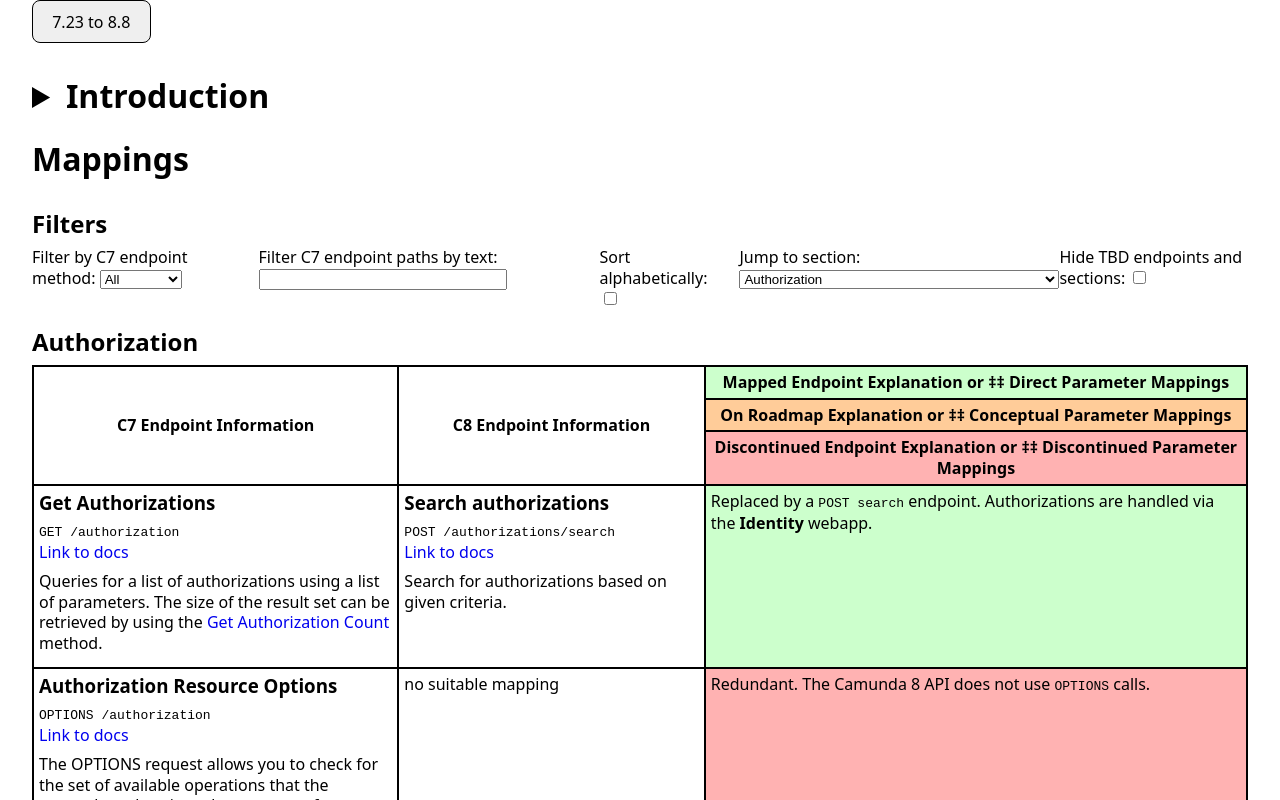
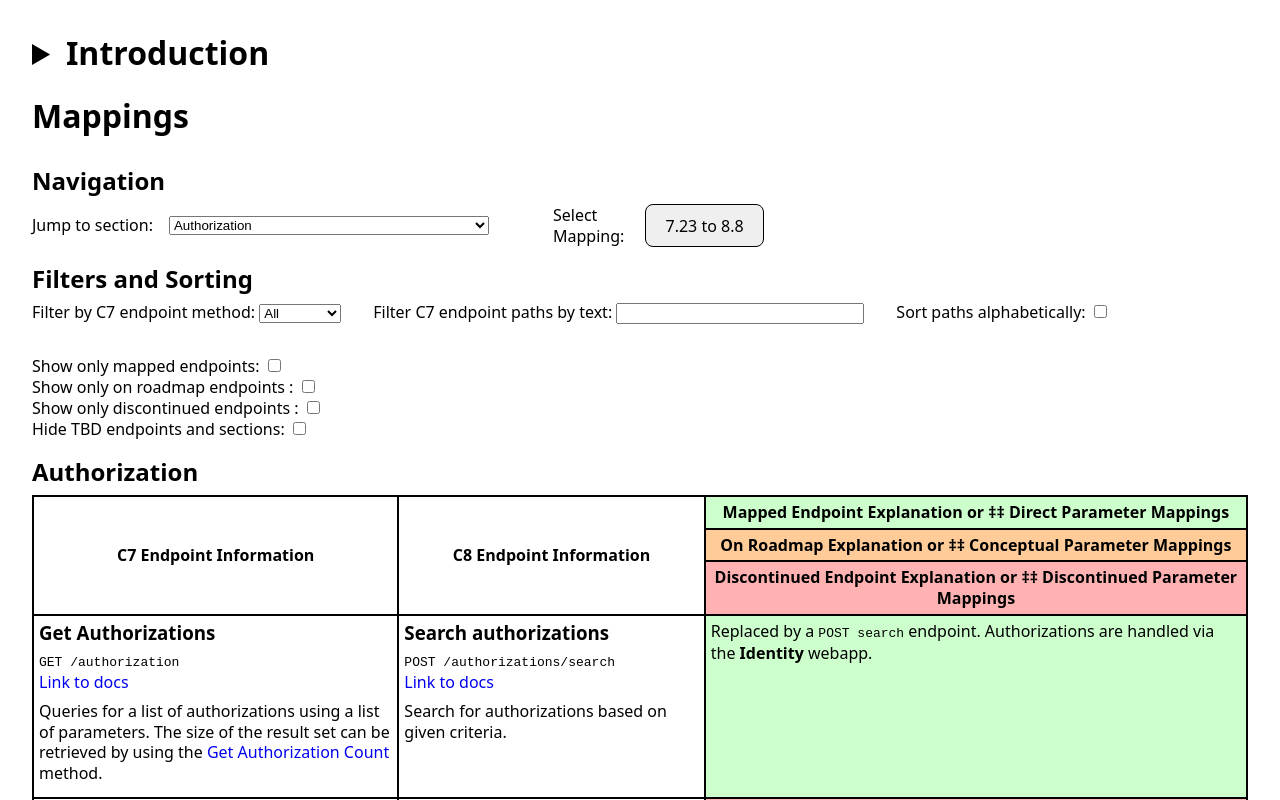
Before and after one commit to camunda/camunda-7-to-8-data-migrator, a React (Vite) app in the folder camunda-7-to-8-code-conversion/api-mapping/: page / in a window 1280 px wide. Shown: the top 800 px of the page. Built offline with nearby package versions, Linux system fonts and the light colour scheme.

Commit message:
add new checkbox filters

```diff
--- a/camunda-7-to-8-code-conversion/api-mapping/src/App.jsx
+++ b/camunda-7-to-8-code-conversion/api-mapping/src/App.jsx
@@ -1,17 +1,21 @@
 import { useState, useRef, useEffect } from "react";
 import { mappingIndex } from "./mappings/mappingIndex";
 import { EndpointFilter } from "./components/EndpointFilter";
-import { Tabs } from "./components/Tabs";
 import { Tables } from "./components/Tables";
 import { ToTopButton } from "./components/ToTopButton";
 import { createMappedC7Endpoints } from "./utils/internalMappingUtils";
 import styles from "./app.module.css";
+import { EndpointNavigation } from "./components/EndpointNavigation";
 
 function App() {
 	const [selectedMapping, setSelectedMapping] = useState(mappingIndex[0]);
 	const [selectedMethod, setSelectedMethod] = useState("all");
 	const [searchText, setSearchText] = useState("");
 	const [hideTBDEndpoints, setHideTBDEndpoints] = useState(false);
+	const [showMappedEndpoints, setShowMappedEndpoints] = useState(false);
+	const [showRoadmapEndpoints, setShowRoadmapEndpoints] = useState(false);
+	const [showDiscontinuedEndpoints, setShowDiscontinuedEndpoints] =
+		useState(false);
 	const [sortAlphabetically, setSortAlphabetically] = useState(false);
 	const [scrollPosition, setScrollPosition] = useState(0);
 	const sectionRefs = useRef([]);
@@ -50,24 +54,32 @@
 		selectedMethod,
 		searchText,
 		hideTBDEndpoints,
+		showMappedEndpoints,
+		showRoadmapEndpoints,
+		showDiscontinuedEndpoints,
 		sortAlphabetically
 	);
 
 	return (
 		<>
 			<div className={styles.container}>
-				<Tabs
-					reducedMappingIndex={mappingIndex.map(({ id, tabName }) => {
-						return { id, tabName };
-					})}
-					handleSelectionClick={handleSelectionClick}
-				/>
 				<details className={styles.introduction}>
 					<summary className={styles.summary}>Introduction</summary>
 					{selectedMapping.introduction}
 				</details>
 				<div ref={refScrollUp}></div>
 				<h1>Mappings</h1>
+				<EndpointNavigation
+					reducedMappingIndex={mappingIndex.map(({ id, tabName }) => {
+						return { id, tabName };
+					})}
+					handleSelectionClick={handleSelectionClick}
+					displayedSections={mappedC7Endpoints.map(
+						(section) => section.section
+					)}
+					scrollToSection={scrollToSection}
+					scrollPosition={scrollPosition}
+				/>
 				<EndpointFilter
 					selectedMethod={selectedMethod}
 					setSelectedMethod={setSelectedMethod}
@@ -77,11 +89,12 @@
 					setHideTBDEndpoints={setHideTBDEndpoints}
 					sortAlphabetically={sortAlphabetically}
 					setSortAlphabetically={setSortAlphabetically}
-					displayedSections={mappedC7Endpoints.map(
-						(section) => section.section
-					)}
-					scrollToSection={scrollToSection}
-					scrollPosition={scrollPosition}
+					showMappedEndpoints={showMappedEndpoints}
+					setShowMappedEndpoints={setShowMappedEndpoints}
+					showRoadmapEndpoints={showRoadmapEndpoints}
+					setShowRoadmapEndpoints={setShowRoadmapEndpoints}
+					showDiscontinuedEndpoints={showDiscontinuedEndpoints}
+					setShowDiscontinuedEndpoints={setShowDiscontinuedEndpoints}
 				/>
 				<Tables
 					sectionRefs={sectionRefs}
--- a/camunda-7-to-8-code-conversion/api-mapping/src/components/EndpointFilter.jsx
+++ b/camunda-7-to-8-code-conversion/api-mapping/src/components/EndpointFilter.jsx
@@ -9,13 +9,16 @@
 	setHideTBDEndpoints,
 	sortAlphabetically,
 	setSortAlphabetically,
-	displayedSections,
-	scrollToSection,
-	scrollPosition,
+	showMappedEndpoints,
+	setShowMappedEndpoints,
+	showRoadmapEndpoints,
+	setShowRoadmapEndpoints,
+	showDiscontinuedEndpoints,
+	setShowDiscontinuedEndpoints,
 }) {
 	return (
 		<section className={styles.filterContainer}>
-			<h2>Filters</h2>
+			<h2>Filters and Sorting</h2>
 			<div className={styles.filters}>
 				<div className={styles.stableFilters}>
 					<label>
@@ -41,7 +44,7 @@
 						></input>
 					</label>
 					<label>
-						Sort alphabetically:{" "}
+						Sort paths alphabetically:{" "}
 						<input
 							type="checkbox"
 							checked={sortAlphabetically}
@@ -50,25 +53,49 @@
 							}
 						/>
 					</label>
+				</div>
+				<div className={styles.checkboxFilters}>
 					<label>
-						Jump to section:{" "}
-						<select
-							key={scrollPosition}
-							className={styles.filterBySection}
-							onChange={(e) => scrollToSection(e.target.value)}
-							defaultValue={displayedSections[0]}
-						>
-							{displayedSections.map((section, index) => {
-								return (
-									<option key={index} value={index}>
-										{section}
-									</option>
+						Show only mapped endpoints:{" "}
+						<input
+							type="checkbox"
+							checked={showMappedEndpoints}
+							onChange={() => {
+								setShowMappedEndpoints(!showMappedEndpoints);
+								setShowRoadmapEndpoints(false);
+								setShowDiscontinuedEndpoints(false);
+								setHideTBDEndpoints(true);
+							}}
+						/>
+					</label>
+					<label>
+						Show only on roadmap endpoints :{" "}
+						<input
+							type="checkbox"
+							checked={showRoadmapEndpoints}
+							onChange={() => {
+								setShowMappedEndpoints(false);
+								setShowRoadmapEndpoints(!showRoadmapEndpoints);
+								setShowDiscontinuedEndpoints(false);
+								setHideTBDEndpoints(true);
+							}}
+						/>
+					</label>
+					<label>
+						Show only discontinued endpoints :{" "}
+						<input
+							type="checkbox"
+							checked={showDiscontinuedEndpoints}
+							onChange={() => {
+								setShowMappedEndpoints(false);
+								setShowRoadmapEndpoints(false);
+								setShowDiscontinuedEndpoints(
+									!showDiscontinuedEndpoints
 								);
-							})}
-						</select>
+								setHideTBDEndpoints(true);
+							}}
+						/>
 					</label>
-				</div>
-				<div>
 					<label>
 						Hide TBD endpoints and sections:{" "}
 						<input
--- /dev/null
+++ b/camunda-7-to-8-code-conversion/api-mapping/src/components/EndpointNavigation.jsx
@@ -0,0 +1,42 @@
+import { Tabs } from "./Tabs";
+import styles from "./endpointnavigation.module.css";
+
+export function EndpointNavigation({
+	reducedMappingIndex,
+	handleSelectionClick,
+	displayedSections,
+	scrollToSection,
+	scrollPosition,
+}) {
+	return (
+		<section className={styles.navigationContainer}>
+			<h2>Navigation</h2>
+			<div className={styles.navigations}>
+				<label>
+					<span>Jump to section:</span>
+					<select
+						key={scrollPosition}
+						className={styles.navigateBySection}
+						onChange={(e) => scrollToSection(e.target.value)}
+						defaultValue={displayedSections[0]}
+					>
+						{displayedSections.map((section, index) => {
+							return (
+								<option key={index} value={index}>
+									{section}
+								</option>
+							);
+						})}
+					</select>
+				</label>
+				<label>
+					<span>Select Mapping:</span>
+					<Tabs
+						reducedMappingIndex={reducedMappingIndex}
+						handleSelectionClick={handleSelectionClick}
+					/>
+				</label>
+			</div>
+		</section>
+	);
+}
--- a/camunda-7-to-8-code-conversion/api-mapping/src/components/Tabs.jsx
+++ b/camunda-7-to-8-code-conversion/api-mapping/src/components/Tabs.jsx
@@ -2,7 +2,7 @@
 
 export function Tabs({ reducedMappingIndex, handleSelectionClick }) {
 	return (
-		<section className={styles.tabs}>
+		<div className={styles.tabs}>
 			{reducedMappingIndex.map((mapping) => {
 				return (
 					<button
@@ -13,6 +13,6 @@
 					</button>
 				);
 			})}
-		</section>
+		</div>
 	);
 }
--- a/camunda-7-to-8-code-conversion/api-mapping/src/components/endpointfilter.module.css
+++ b/camunda-7-to-8-code-conversion/api-mapping/src/components/endpointfilter.module.css
@@ -4,7 +4,8 @@
 
 .filters {
 	display: flex;
-	justify-content: space-between;
+	flex-direction: column;
+	gap: 2rem;
 }
 
 .stableFilters {
@@ -16,6 +17,7 @@
 	width: 15rem;
 }
 
-.filterBySection {
-	min-width: 20rem;
+.checkboxFilters {
+	display: flex;
+	flex-direction: column;
 }
--- /dev/null
+++ b/camunda-7-to-8-code-conversion/api-mapping/src/components/endpointnavigation.module.css
@@ -0,0 +1,19 @@
+.navigationContainer {
+	width: 100%;
+}
+
+.navigations {
+	display: flex;
+	justify-content: start;
+	gap: 4rem;
+}
+
+.navigations label {
+	display: flex;
+	gap: 1rem;
+	align-items: center;
+}
+
+.navigateBySection {
+	min-width: 20rem;
+}
--- a/camunda-7-to-8-code-conversion/api-mapping/src/utils/internalMappingUtils.js
+++ b/camunda-7-to-8-code-conversion/api-mapping/src/utils/internalMappingUtils.js
@@ -52,6 +52,9 @@
 	selectedMethod,
 	searchText,
 	hideTBDEndpoints,
+	showMappedEndpoints,
+	showRoadmapEndpoints,
+	showDiscontinuedEndpoints,
 	sortAlphabetically
 ) {
 	const sections = selectedMapping.c7_specification.tags.map(
@@ -137,6 +140,19 @@
 									endpoint?.discontinuedExplanation !==
 										undefined
 							)
+							.filter(
+								(endpoint) =>
+									(!showMappedEndpoints ||
+										endpoint?.direct !== undefined ||
+										endpoint?.mappedExplanation !==
+											undefined) &&
+									(!showRoadmapEndpoints ||
+										endpoint?.roadmapExplanation !==
+											undefined) &&
+									(!showDiscontinuedEndpoints ||
+										endpoint?.discontinuedExplanation !==
+											undefined)
+							)
 					)
 					.flat()
 					.sort((a, b) => {
```
